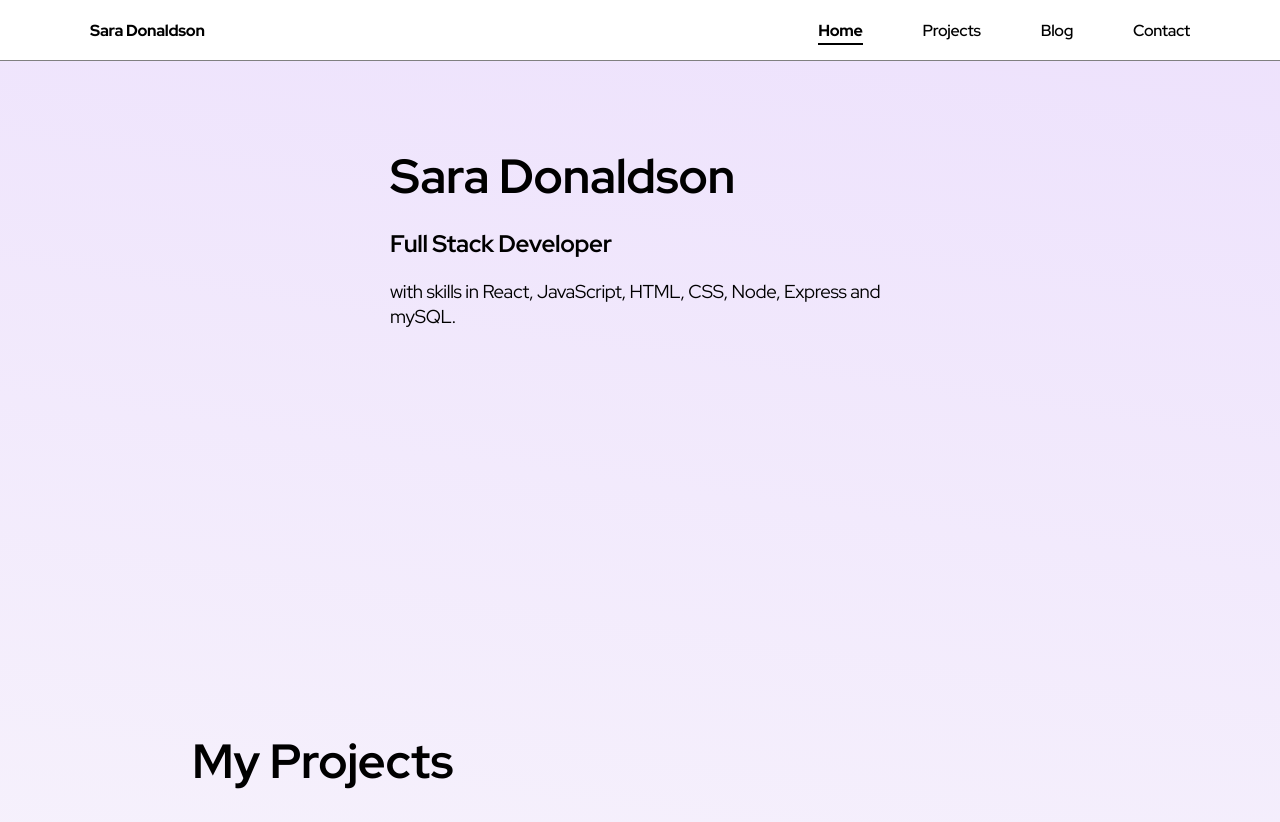
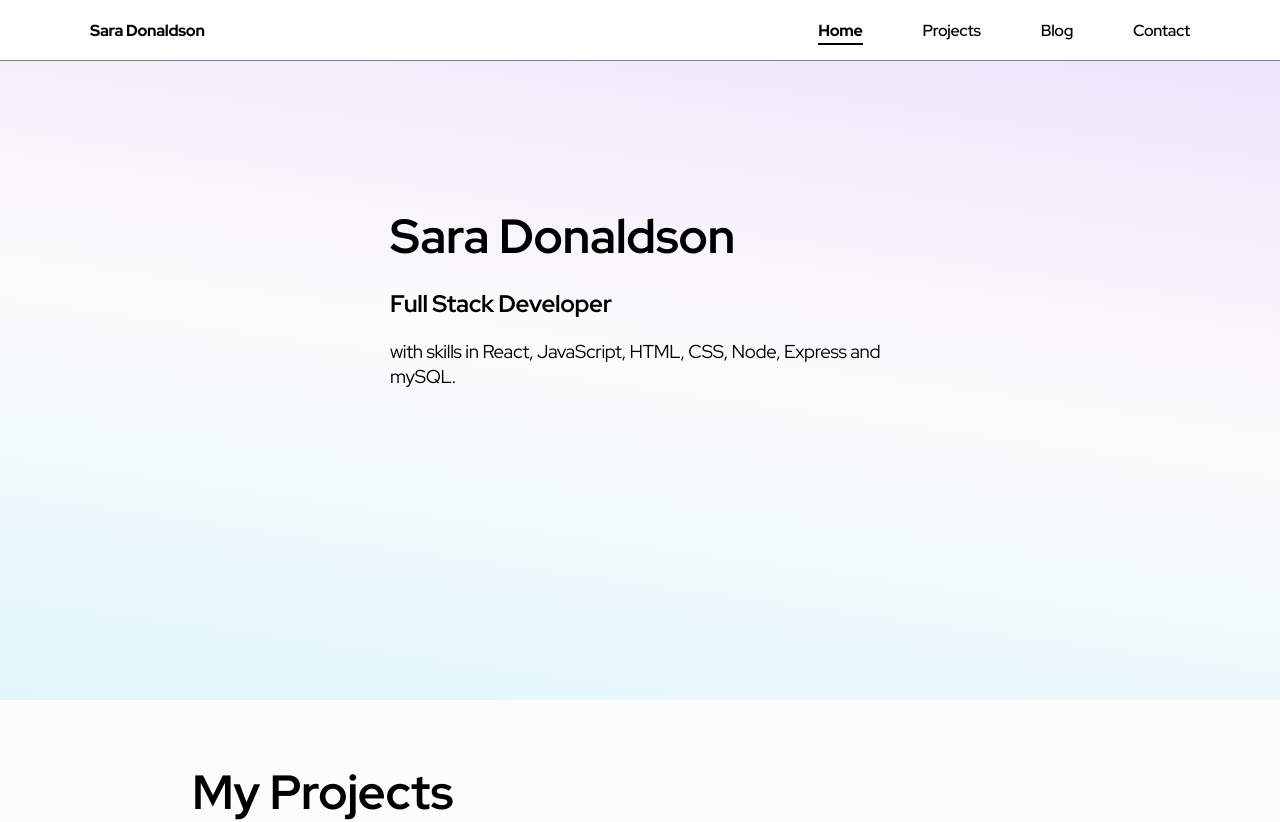
Before and after one commit to SaraDonaldson/portfolio-app-two, a React (Create React App) app: page / in a window 1280 px wide. Shown: the top 822 px of the page. Built offline with nearby package versions, Linux system fonts and the light colour scheme.

Commit message:
restyling components to fit routing fix

```diff
--- a/src/App.css
+++ b/src/App.css
@@ -1,10 +1,8 @@
 @import url('https://fonts.googleapis.com/css2?family=Red+Hat+Display:ital,wght@0,300;0,400;0,500;0,600;0,700;0,800;0,900;1,300;1,400;1,700&display=swap');
 
 
-.app-content {
+.app {
   font-family: 'Red Hat Display', sans-serif;
-  background: rgb(116,7,255);
-  background: linear-gradient(188deg, rgba(116,7,255,0.11) 0%, rgba(252,252,252,1) 51%, rgba(0,194,255,0.11) 100%);
   top:0;
   position: absolute;
   width: 100vw;
@@ -13,3 +11,12 @@
   flex-direction: column;
   min-height: 100vh;
 }
+
+
+.app-content{
+  min-height: 80vh;
+  margin: 0 auto;
+  margin-bottom: 20vh;
+  top:-60px;
+
+}
--- a/src/App.js
+++ b/src/App.js
@@ -1,27 +1,30 @@
-import { BrowserRouter } from 'react-router-dom'
+import { BrowserRouter, Route, Routes } from 'react-router-dom'
+import React from 'react';
 import Navbar from './Components/Navbar.jsx';
-import About from './Components/About.jsx';
+import About from './Pages/About.jsx';
 import './App.css';
 import ProjectsSummary from './Components/ProjectsSummary.jsx';
 import Footer from './Components/Footer.jsx';
-// import ContactPage from './Pages/contactPage.jsx';
-// import BlogFeed from './Pages/BlogFeed.jsx';
+import ContactPage from './Pages/ContactPage.jsx';
+import BlogFeed from './Pages/BlogFeed.jsx';
 
 function App() {
   return (
+     <div className='app'>
+      <BrowserRouter>
+        <Navbar/>
 
-      <BrowserRouter>
+        <Routes>
+          <Route path="/" element={<About />}/>
+          <Route path="/blog" element={<BlogFeed />} />
+          <Route path="/contact" element={<ContactPage />} />
+          <Route path="/projects" element={<ProjectsSummary/>} />
+        </Routes>
 
-          <div className='app-content'>
-              <Navbar />
-              <About link='/'/>
-              <ProjectsSummary/>
+      <Footer/>
+    </BrowserRouter>
+   </div>
 
-              <Footer/>
-          </div>
-              {/* <ContactPage link= '/contact'  /> */}
-              {/* <BlogFeed link= '/blog'  /> */}
-    </BrowserRouter>
 
 
   );
--- a/src/Components/Footer.jsx
+++ b/src/Components/Footer.jsx
@@ -27,11 +27,11 @@ function Footer() {
                     >
                 <BiLogoLinkedinSquare/> </a>
 
-                <p Link='/contact'
+                <Link to='/contact'
                     rel="noreferrer"z
                     className='footer-icon-links'
                     >
-                    <MdOutlineEmail/> </p>
+                    <MdOutlineEmail/> </Link>
 
                 <a href= 'https://codepen.io/SaraDonaldson'
                     target="_blank"
--- a/src/Components/footer.css
+++ b/src/Components/footer.css
@@ -1,6 +1,6 @@
 .footer{
     margin-top: auto;
-    margin-top: 40vh;
+    margin-top: 30vh;
     padding: 0;
     bottom: 0;
     left: 0;
--- a/src/Components/navbar.css
+++ b/src/Components/navbar.css
@@ -31,6 +31,7 @@ body {
   position: fixed; /* Set the navbar to fixed position */
   top: 0;
   width:100%;
+  z-index: 5;
 }
 
 .logo {
--- a/src/Components/projectsSummary.css
+++ b/src/Components/projectsSummary.css
@@ -1,6 +1,6 @@
 .projects-section{
     margin: 0 auto;
-    margin-top: 50vh;
+    /* margin-top: 10vh; */
     background-color: fcfcfc;
 
 }
--- a/src/Components/About.jsx
+++ b/src/Pages/About.jsx
@@ -1,16 +1,20 @@
 import React from 'react';
 import './about.css';
+import ProjectsSummary from '../Components/ProjectsSummary';
 
 function About() {
   return (
-    <div className='about-section'>
+    <div className='about-section app-content'>
+
+          <div className='about-banner'>
             <div className='about-text-container'>
             <h1 className='sara-name'>Sara Donaldson</h1>
             <h2 className='subheading-about'>Full Stack Developer</h2>
             <h3 className='about-description'>with skills in React, JavaScript, HTML, CSS, Node, Express and mySQL.</h3>
             </div>
+            </div>
 
-
+            <ProjectsSummary/>
 
 
 
--- a/src/Pages/BlogFeed.jsx
+++ b/src/Pages/BlogFeed.jsx
@@ -2,7 +2,7 @@ import React from 'react'
 
 function BlogFeed() {
   return (
-    <div>BlogFeed</div>
+    <div className='app-content'>BlogFeed</div>
   )
 }
 
--- a/src/Pages/ContactPage.jsx
+++ b/src/Pages/ContactPage.jsx
@@ -2,7 +2,7 @@ import React from 'react'
 
 function ContactPage() {
   return (
-    <div>ContactPage</div>
+    <div className='app-content'>ContactPage</div>
   )
 }
 
--- a/src/Components/about.css
+++ b/src/Pages/about.css
@@ -1,9 +1,21 @@
 
+.about-banner{
+      background: rgb(116,7,255);
+      background: linear-gradient(188deg, rgba(116,7,255,0.11) 0%, rgba(252,252,252,1) 51%, rgba(0,194,255,0.11) 100%);
+      position: relative;
+      top:-60px;
+      margin:0 auto;
+      margin-top:0;
+      height: 700px;
 
+}
 .about-text-container{
     margin:0 auto;
     max-width: 500px;
-    margin-top: 18vh;
+    margin-top: 60px;
+    padding-top: calc(60px + 18vh);
+
+
 }
 
 .sara-name{
```
Also changed, not shown: src/Components/Navbar.jsx (+1 -6 lines), src/Router.js (deleted, +0 -14 lines).
